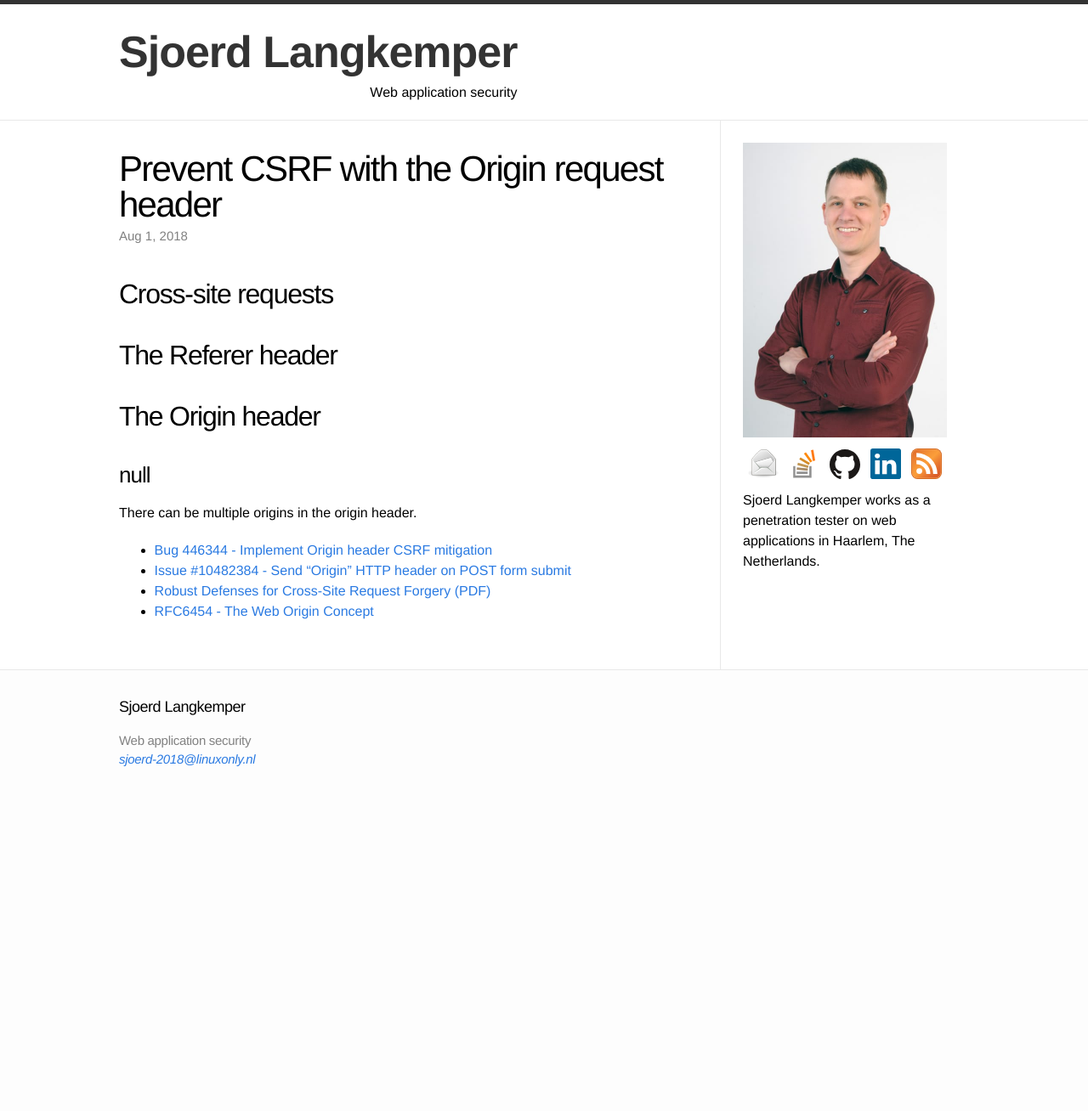
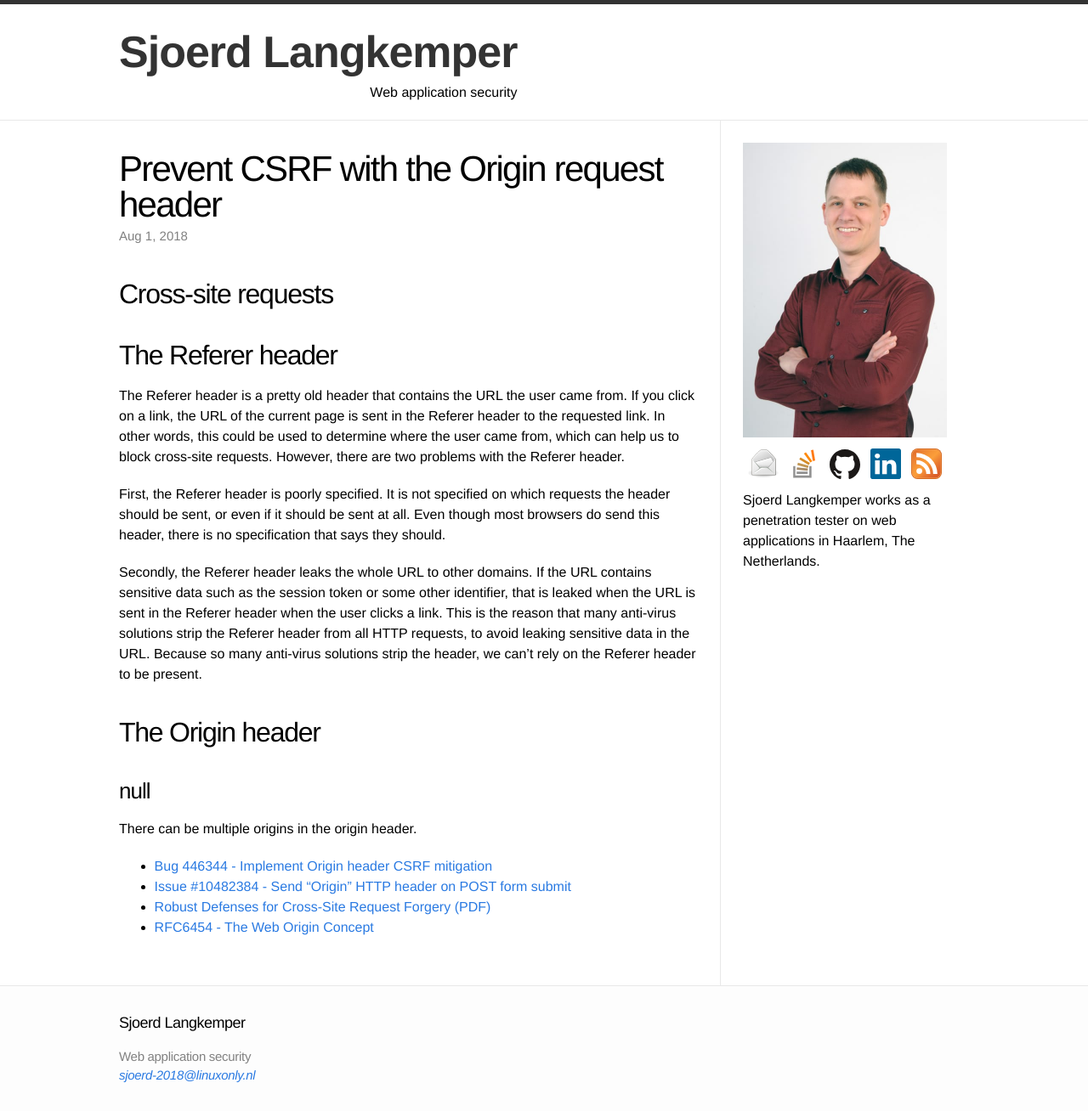
Before and after one commit to Sjord/Sjord.github.io, a Jekyll site: the page built from _posts/2018-03-21-prevent-csrf-with-the-origin-http-request-header.md, in a window 1280 px wide. Shown: the whole page at 85% size. Built offline with Jekyll 4.4.1, drawn with Linux system fonts in a browser that asks for light colours; before the commit the page ends 936 px from its top, so only the background shows below that.

Commit message:
Write something about Referer header

```diff
--- a/_posts/2018-03-21-prevent-csrf-with-the-origin-http-request-header.md
+++ b/_posts/2018-03-21-prevent-csrf-with-the-origin-http-request-header.md
@@ -13,7 +13,11 @@
 
 ## The Referer header
 
+The Referer header is a pretty old header that contains the URL the user came from. If you click on a link, the URL of the current page is sent in the Referer header to the requested link. In other words, this could be used to determine where the user came from, which can help us to block cross-site requests. However, there are two problems with the Referer header.
 
+First, the Referer header is poorly specified. It is not specified on which requests the header should be sent, or even if it should be sent at all. Even though most browsers do send this header, there is no specification that says they should.
+
+Secondly, the Referer header leaks the whole URL to other domains. If the URL contains sensitive data such as the session token or some other identifier, that is leaked when the URL is sent in the Referer header when the user clicks a link. This is the reason that many anti-virus solutions strip the Referer header from all HTTP requests, to avoid leaking sensitive data in the URL. Because so many anti-virus solutions strip the header, we can't rely on the Referer header to be present.
 
 ## The Origin header
 
```
